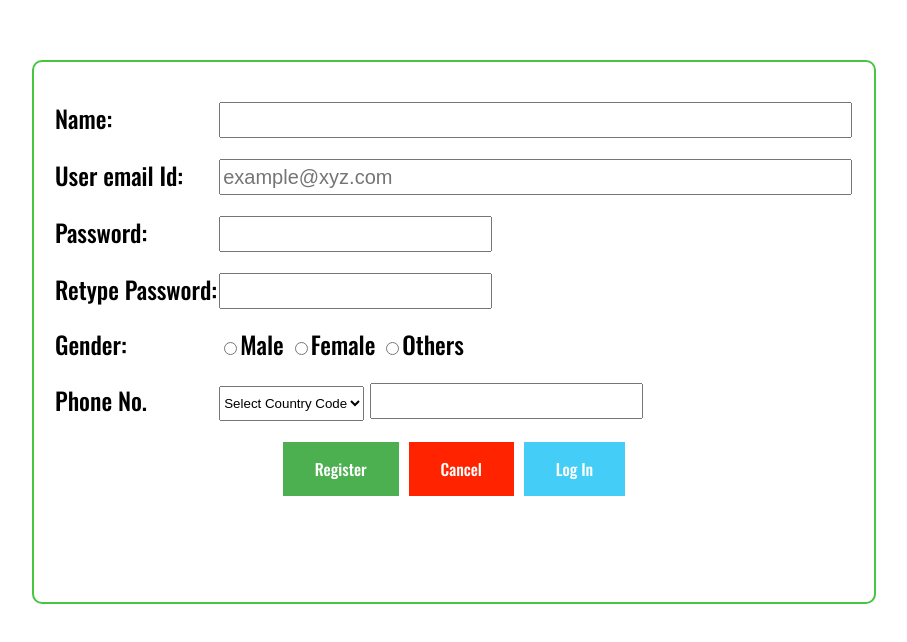
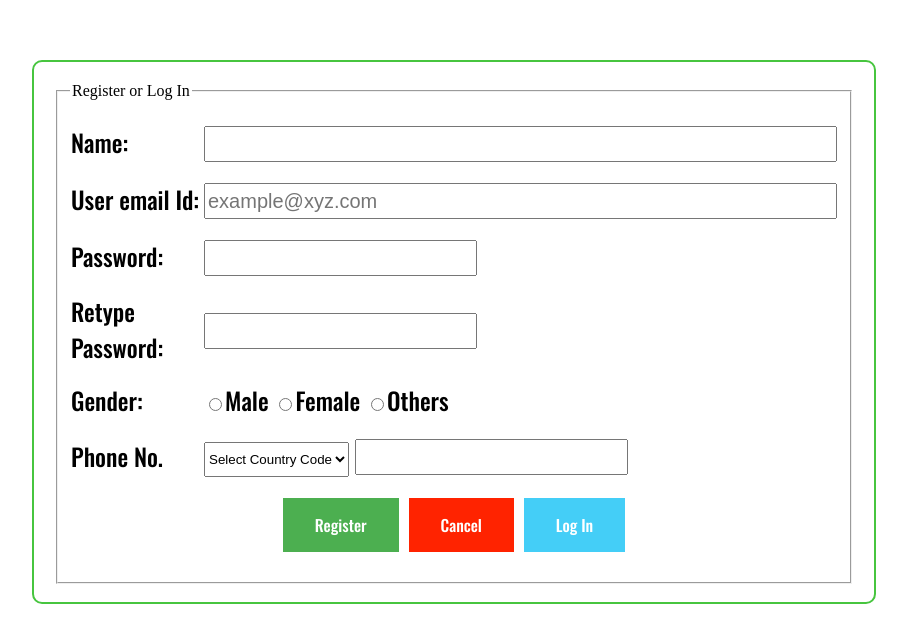
Before and after one commit to AnibarjaSikari/Test-Page-1, a plain HTML site: page index.html in a window 1280 px wide. Shown: the part 140-782 px from the top of the page, without its empty margins (186-1093 px from the left). Drawn offline with nearby package versions, Linux system fonts and the light colour scheme.

Commit message:
Update index.html

```diff
--- a/index.html
+++ b/index.html
@@ -7,6 +7,8 @@
   </head>
   <body>
 	<div class="centerBox">
+    <fieldset>
+    <legend>Register or Log In</legend>
 		<form class="" action="" method="post">
 		<table id="tab_1">
 			<tr>
@@ -19,7 +21,7 @@
 			</tr>
 			<tr>
 				<td>Password: </td>
-				<td><input type="password" ></td>
+        <td><input type="password" ></td>
 			</tr>
       <tr>
 				<td>Retype Password: </td>
@@ -54,6 +56,7 @@
       </tr>
 		</table>
 		</form>
+  </fieldset>
 	</div>
   </body>
 </html>
```
